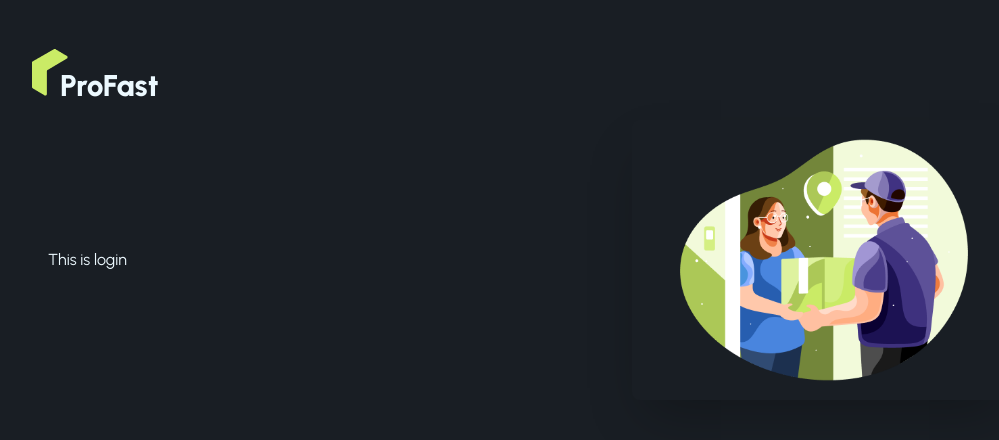
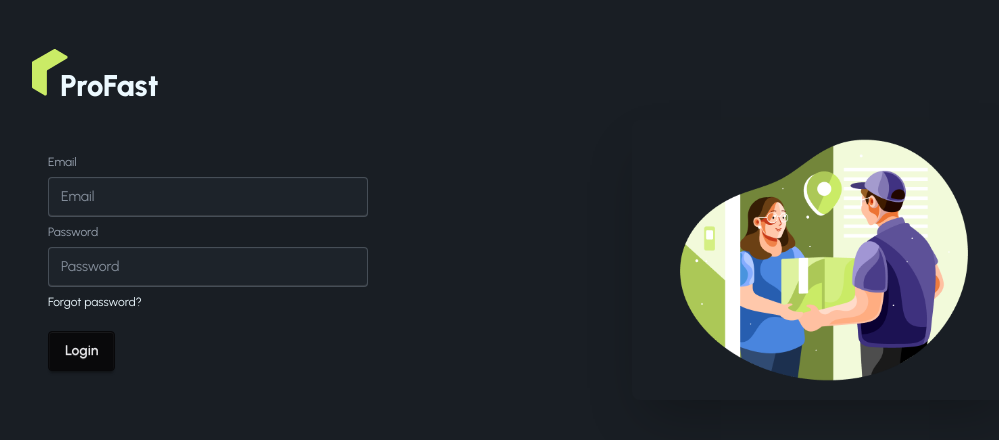
Before and after one commit to arafat22184/zap-shift-client, a React (Vite) app: page /login in a window 1280 px wide. Shown: the top 440 px of the page, without its empty margins (16-1015 px from the left). Built offline with nearby package versions, Linux system fonts and the light colour scheme.

Commit message:
added login page

```diff
--- a/package.json
+++ b/package.json
@@ -14,6 +14,7 @@
     "aos": "^2.3.4",
     "react": "^19.1.0",
     "react-dom": "^19.1.0",
+    "react-hook-form": "^7.58.1",
     "react-icons": "^5.5.0",
     "react-responsive-carousel": "^3.2.23",
     "react-router": "^7.6.2",
--- a/src/Pages/Authentication/Login/Login.jsx
+++ b/src/Pages/Authentication/Login/Login.jsx
@@ -1,7 +1,54 @@
+import { useForm } from "react-hook-form";
+
 const Login = () => {
+  const {
+    register,
+    handleSubmit,
+    formState: { errors },
+  } = useForm();
+
+  const onSubmit = (data) => {
+    console.log(data);
+  };
+
   return (
     <div>
-      <h1>This is login</h1>
+      <form onSubmit={handleSubmit(onSubmit)}>
+        <fieldset className="fieldset">
+          {/* Email */}
+          <label className="label">Email</label>
+          <input
+            type="email"
+            {...register("email")}
+            className="input"
+            placeholder="Email"
+          />
+
+          {/* Password */}
+          <label className="label">Password</label>
+          <input
+            type="password"
+            {...register("password", { required: true, minLength: 6 })}
+            className="input"
+            placeholder="Password"
+          />
+
+          {errors.password?.type === "required" && (
+            <p className="text-red-500">Password is required</p>
+          )}
+
+          {errors.password?.type === "minLength" && (
+            <p className="text-red-500">
+              Password must be 6 characters or longer
+            </p>
+          )}
+
+          <div>
+            <a className="link link-hover">Forgot password?</a>
+          </div>
+        </fieldset>
+        <button className="btn btn-neutral mt-4">Login</button>
+      </form>
     </div>
   );
 };
```
Also changed, not shown: 1 other file (tests, documents, lock files or other folders).
